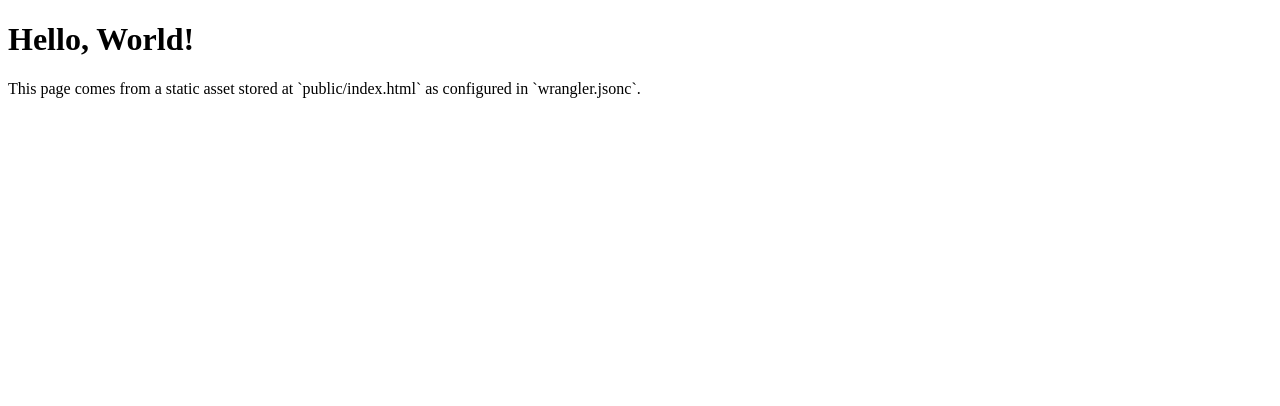
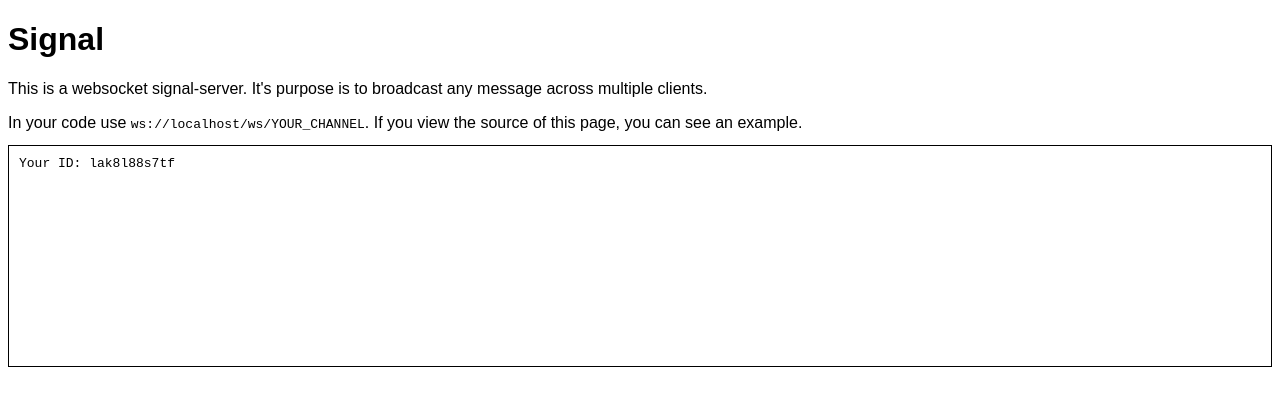
Before and after one commit to konsumer/signal-worker, a website: page public/index.html in a window 1280 px wide. Drawn offline with Linux system fonts and the light colour scheme.

Commit message:
intiial commit

```diff
--- a/public/index.html
+++ b/public/index.html
@@ -3,10 +3,53 @@
   <head>
     <meta charset="UTF-8" />
     <meta name="viewport" content="width=device-width, initial-scale=1.0" />
-		<title>Hello, World!</title>
+    <link rel="icon" type="image/x-icon" href="https://avatars.githubusercontent.com/u/83857" />
+    <title>Signal</title>
+    <style>
+      body {
+        font-family: sans-serif;
+      }
+      pre {
+        overflow: auto;
+        border: 1px solid #000;
+        padding: 10px;
+        height: 200px;
+      }
+    </style>
   </head>
   <body>
-		<h1 id="heading">Hello, World!</h1>
-		<p>This page comes from a static asset stored at `public/index.html` as configured in `wrangler.jsonc`.</p>
+    <h1>Signal</h1>
+    <p>This is a websocket signal-server. It's purpose is to broadcast any message across multiple clients.</p>
+    In your code use <code id="urlDisplay"></code>. If you view the source of this page, you can see an example.
+    <pre id="output"></pre>
   </body>
+
+  <script>
+    const websocketBase = document.location.origin.replace(/http(s?):\/\//, 'ws$1://') + '/ws'
+
+    // this updates display
+    document.getElementById('urlDisplay').innerHTML = websocketBase + '/YOUR_CHANNEL'
+
+    const randomString = () => Math.random().toString(36).substring(2)
+
+    const output = document.getElementById('output')
+
+    // here, each client gets an ID when they connect
+    const id = randomString()
+    output.innerHTML = `Your ID: ${id}`
+
+    // create a client in room "example_site" and update output on each message
+    const websocket = new WebSocket(`${websocketBase}/example_site`)
+
+    websocket.addEventListener('message', (event) => {
+      output.innerHTML += `\n${event.data}`
+      output.scrollTo(0, output.scrollHeight)
+    })
+
+    // send a random string to everyone (with id, so they can show it) once every second
+    setInterval(() => {
+      const r = `${id}:${randomString()}`
+      websocket.send(r)
+    }, 1000)
+  </script>
 </html>
```
Also changed, not shown: package.json (+9 -11 lines), worker.js (added, +41 -0 lines), README.md (added), 3 other files. Lines whose indentation alone changed are shown as unchanged.
